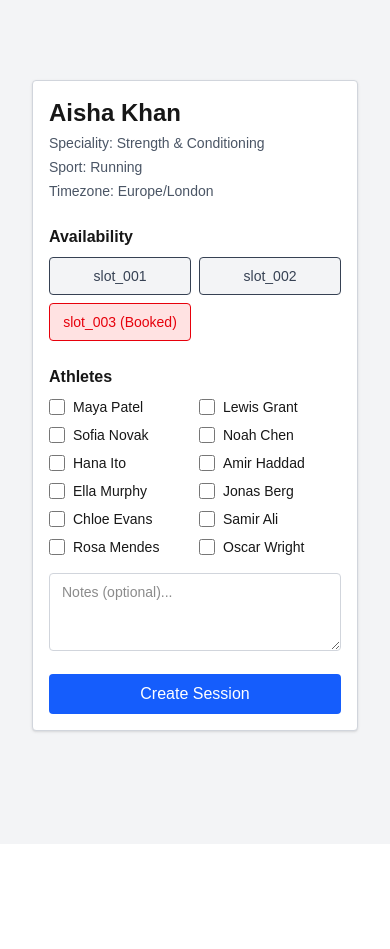
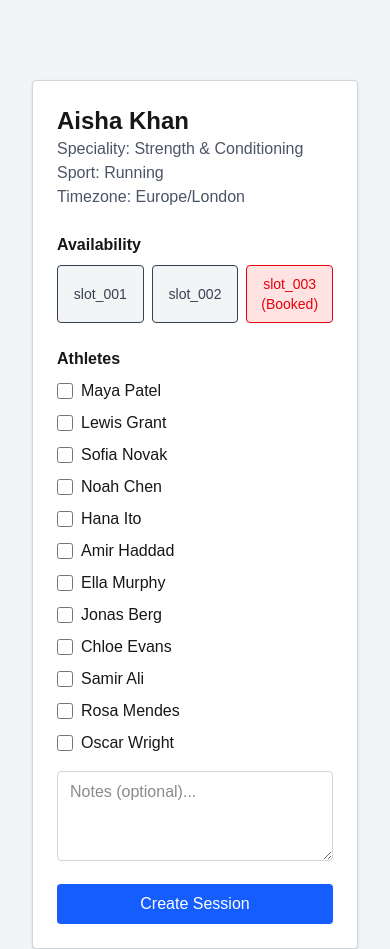
Before and after one commit to MingJae92/athelete-tracking-app, a Next.js app: page /coaches/coach_001 in a window 390 px wide. Before the commit the page ends 844 px from the top, so only its background shows below. Built offline with nearby package versions, Linux system fonts and the light colour scheme.

Commit message:
Responsiveness updated

```diff
--- a/app/components/CoachDetail.tsx
+++ b/app/components/CoachDetail.tsx
@@ -27,6 +27,7 @@ export default function CoachDetail({ coach }: CoachDetailProps) {
   const [success, setSuccess] = useState('');
 
   useEffect(() => {
+    // Map coach slots to availability
     const mappedSlots: TimeSlot[] = coach.slots.map((slotId) => {
       const slot = getSlotsByCoach(coach.id).find((s) => s.id === slotId);
       return {
@@ -35,6 +36,8 @@ export default function CoachDetail({ coach }: CoachDetailProps) {
       };
     });
     setSlots(mappedSlots);
+
+    // Fetch athletes
     setAthletes(getAthletes());
   }, [coach]);
 
@@ -47,6 +50,7 @@ export default function CoachDetail({ coach }: CoachDetailProps) {
   const handleCreateSession = () => {
     setError('');
     setSuccess('');
+
     if (!selectedSlot) return setError('Select a slot');
     if (selectedAthletes.length === 0) return setError('Select at least one athlete');
 
@@ -71,19 +75,19 @@ export default function CoachDetail({ coach }: CoachDetailProps) {
   };
 
   return (
-    <div className="bg-white border border-gray-300 p-4 sm:p-6 rounded shadow space-y-6 max-w-3xl mx-auto">
+    <div className="bg-white border border-gray-300 p-6 rounded shadow space-y-6">
       {/* Coach Profile */}
-      <div className="space-y-1">
+      <div>
         <h2 className="text-2xl font-semibold">{coach.name}</h2>
-        <p className="text-gray-600 text-sm">Speciality: {coach.speciality}</p>
-        <p className="text-gray-600 text-sm">Sport: {coach.sport}</p>
-        <p className="text-gray-600 text-sm">Timezone: {coach.timezone}</p>
+        <p className="text-gray-600">Speciality: {coach.speciality}</p>
+        <p className="text-gray-600">Sport: {coach.sport}</p>
+        <p className="text-gray-600">Timezone: {coach.timezone}</p>
       </div>
 
       {/* Availability */}
       <div>
         <h3 className="font-semibold mb-2">Availability</h3>
-        <div className="grid grid-cols-2 sm:grid-cols-3 md:grid-cols-4 gap-2">
+        <div className="grid grid-cols-3 gap-2">
           {slots.map((slot) => (
             <button
               key={slot.id}
@@ -93,7 +97,7 @@ export default function CoachDetail({ coach }: CoachDetailProps) {
                 ${slot.status === 'Booked' ? 'bg-red-100 text-red-600 cursor-not-allowed' : ''}
                 ${selectedSlot === slot.id ? 'bg-blue-600 text-white border-blue-600' : 'bg-gray-100 text-gray-700 hover:bg-gray-200'}
               `}
-              aria-pressed={selectedSlot === slot.id}
+              aria-pressed={selectedSlot === slot.id} // ✅ accessibility for toggle
             >
               {slot.id} {slot.status === 'Booked' ? '(Booked)' : ''}
             </button>
@@ -101,10 +105,10 @@ export default function CoachDetail({ coach }: CoachDetailProps) {
         </div>
       </div>
 
-      {/* Athletes & Notes */}
+      {/* Create Session */}
       <div>
         <h3 className="font-semibold mb-2">Athletes</h3>
-        <div className="grid grid-cols-2 sm:grid-cols-3 gap-2 mb-4">
+        <div className="space-y-2 mb-4">
           {athletes.map((ath) => (
             <label key={ath.id} className="flex items-center cursor-pointer">
               <input
@@ -112,20 +116,20 @@ export default function CoachDetail({ coach }: CoachDetailProps) {
                 checked={selectedAthletes.includes(ath.id)}
                 onChange={() => handleAthleteToggle(ath.id)}
                 className="w-4 h-4 border-gray-300 mr-2"
-                aria-checked={selectedAthletes.includes(ath.id)}
+                aria-checked={selectedAthletes.includes(ath.id)} // ✅ accessibility
               />
-              <span className="text-sm">{ath.name}</span>
+              {ath.name}
             </label>
           ))}
         </div>
 
-        <label htmlFor="notes" className="sr-only">Notes</label>
+        <label htmlFor="notes" className="sr-only">Notes</label> {/* ✅ screen reader label */}
         <textarea
           id="notes"
           placeholder="Notes (optional)..."
           value={notes}
           onChange={(e) => setNotes(e.target.value)}
-          className="w-full border border-gray-300 px-3 py-2 mb-4 rounded focus:outline-none focus:border-gray-400 text-sm"
+          className="w-full border border-gray-300 px-3 py-2 mb-4 rounded focus:outline-none focus:border-gray-400"
           rows={3}
         />
 
--- a/app/components/Footer.tsx
+++ b/app/components/Footer.tsx
@@ -1,23 +1,23 @@
 export default function Footer() {
   return (
     <footer
-      className="bg-white border-t border-gray-300 py-6 px-4 sm:px-6 md:px-8"
+      className="bg-white border-t border-gray-300 py-6"
       role="contentinfo"
       aria-label="Footer"
     >
-      <div className="max-w-6xl mx-auto flex flex-col sm:flex-row items-center justify-between gap-4">
-        <p className="text-gray-600 text-sm font-light text-center sm:text-left">
+      <div className="max-w-6xl mx-auto px-8">
+        <div className="text-center">
+          <p className="text-gray-600 text-sm font-light">
             © {new Date().getFullYear()} Cloudathlete. All rights reserved.
           </p>
-
-        {/* Skip link for accessibility */}
           <a
             href="#main-content"
-          className="sr-only focus:not-sr-only focus:outline-none focus:ring-2 focus:ring-blue-400 rounded text-sm"
+            className="sr-only focus:not-sr-only focus:outline-none focus:ring-2 focus:ring-blue-400 rounded"
           >
             Skip to main content
           </a>
         </div>
+      </div>
     </footer>
   );
 }
```
Lines whose indentation alone changed are shown as unchanged.
